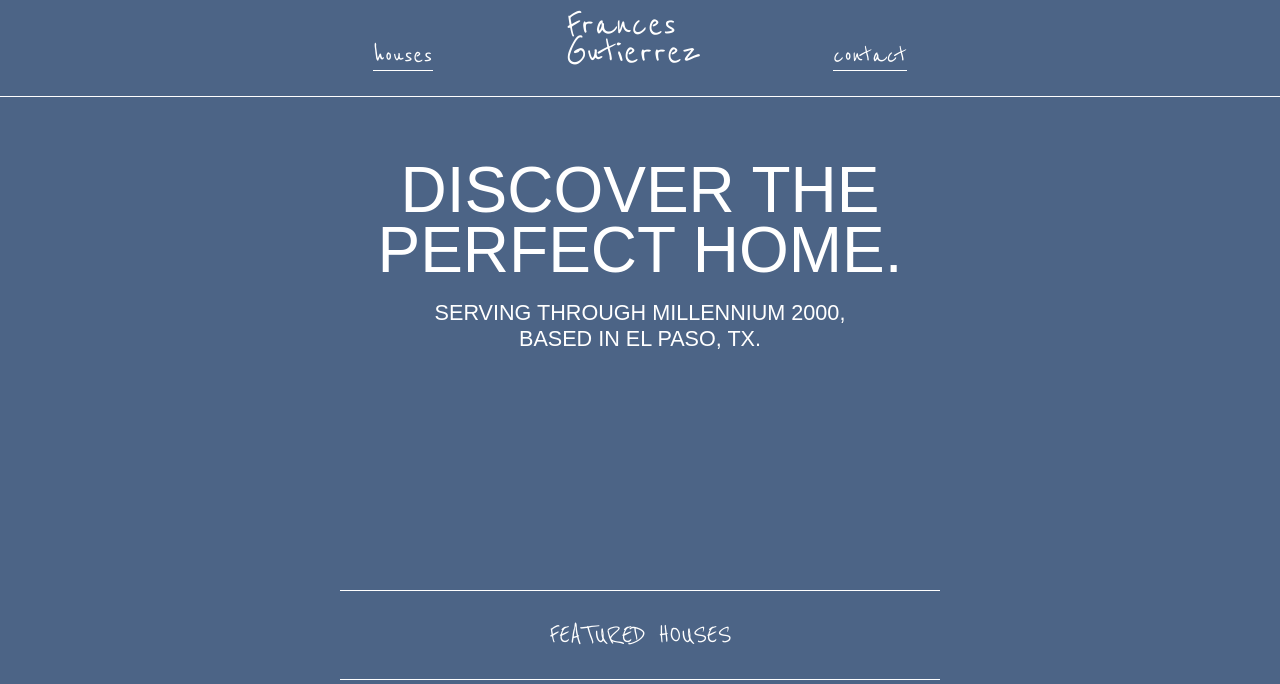
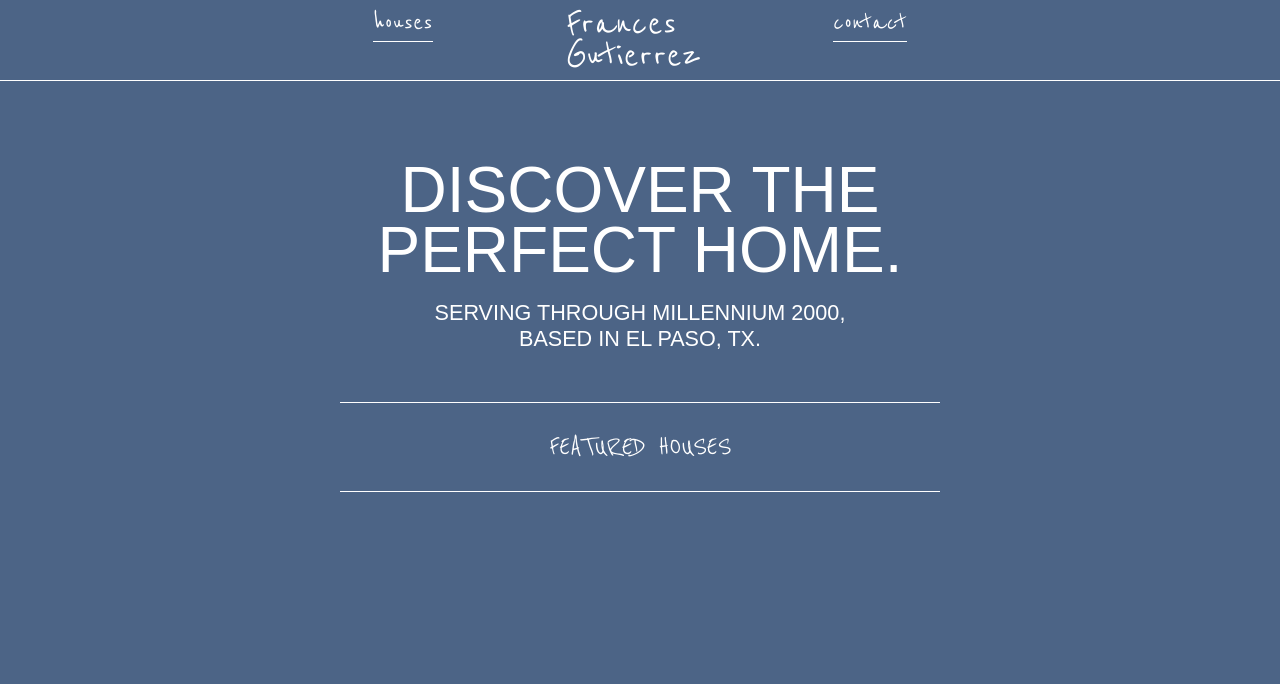
Before and after one commit to gtzjesus/FrancesGtz-frontend, a React (Vite) app: page / in a window 1280 px wide. Shown: the top 684 px of the page. Built offline with nearby package versions, Linux system fonts and the light colour scheme; a web font is replaced by a local one.

Commit message:
UI fixes for user interaction

```diff
--- a/src/components/landing/Landing.jsx
+++ b/src/components/landing/Landing.jsx
@@ -17,7 +17,6 @@ import styled from 'styled-components';
 const StyledLanding = styled.div`
   position: relative; /* Add position relative for overlay */
   overflow: hidden; /* Ensure overlay doesn't overflow */
-  min-height: 70vh;
 `;
 
 const LandingIntroduction = styled.div`
@@ -27,6 +26,7 @@ const LandingIntroduction = styled.div`
   align-items: center;
   justify-content: center;
   z-index: 1; /* Ensure content is above the overlay */
+  padding-top: var(--height-navigation);
 `;
 
 const Title = styled.span`
@@ -34,9 +34,9 @@ const Title = styled.span`
   text-transform: uppercase;
   margin: 0 auto;
   text-align: center;
-  padding-top: var(--padding-xxlarge);
   line-height: 3.75rem;
   color: white; /* Set text color */
+  padding-top: var(--height-navigation);
 `;
 
 const SubTitle = styled.span`
--- a/src/navigation/Navigation.jsx
+++ b/src/navigation/Navigation.jsx
@@ -29,8 +29,6 @@ const StyledNavigation = styled.div`
 
   // Code logic for adding borders
   border-bottom: 1px solid var(--color-white);
-  margin: 1em 0;
-  padding: 0;
 `;
 
 const NavElements = styled.div`
@@ -43,14 +41,12 @@ const NavElements = styled.div`
 
 const Element = styled.a`
   font-size: var(--font-small);
-
   border-bottom: 1px solid var(--color-white);
-  margin: 1em 0;
-  padding: 0;
+  margin: 0 0 1em 0;
 `;
 const Logo = styled.a`
   font-size: var(--font-medium);
-  line-height: 1.75rem;
+  line-height: 2rem;
 `;
 
 // ------------------------------
```
